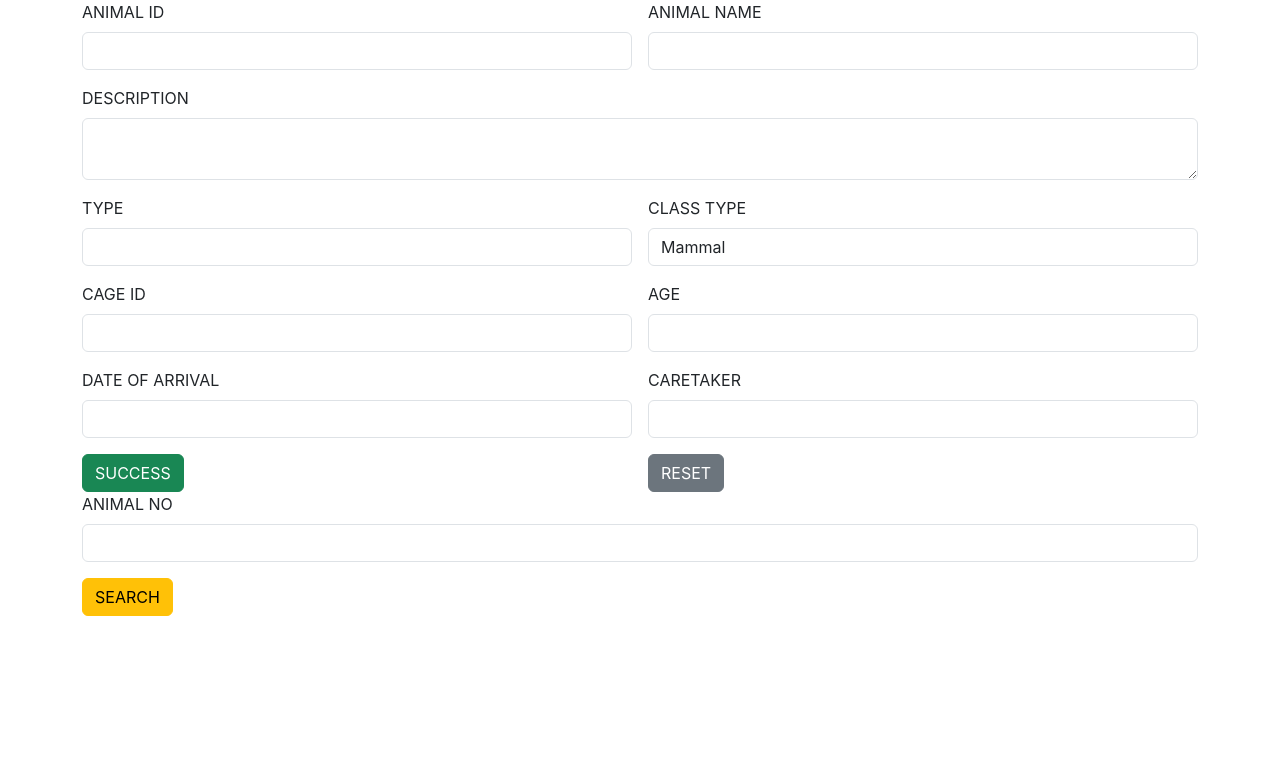
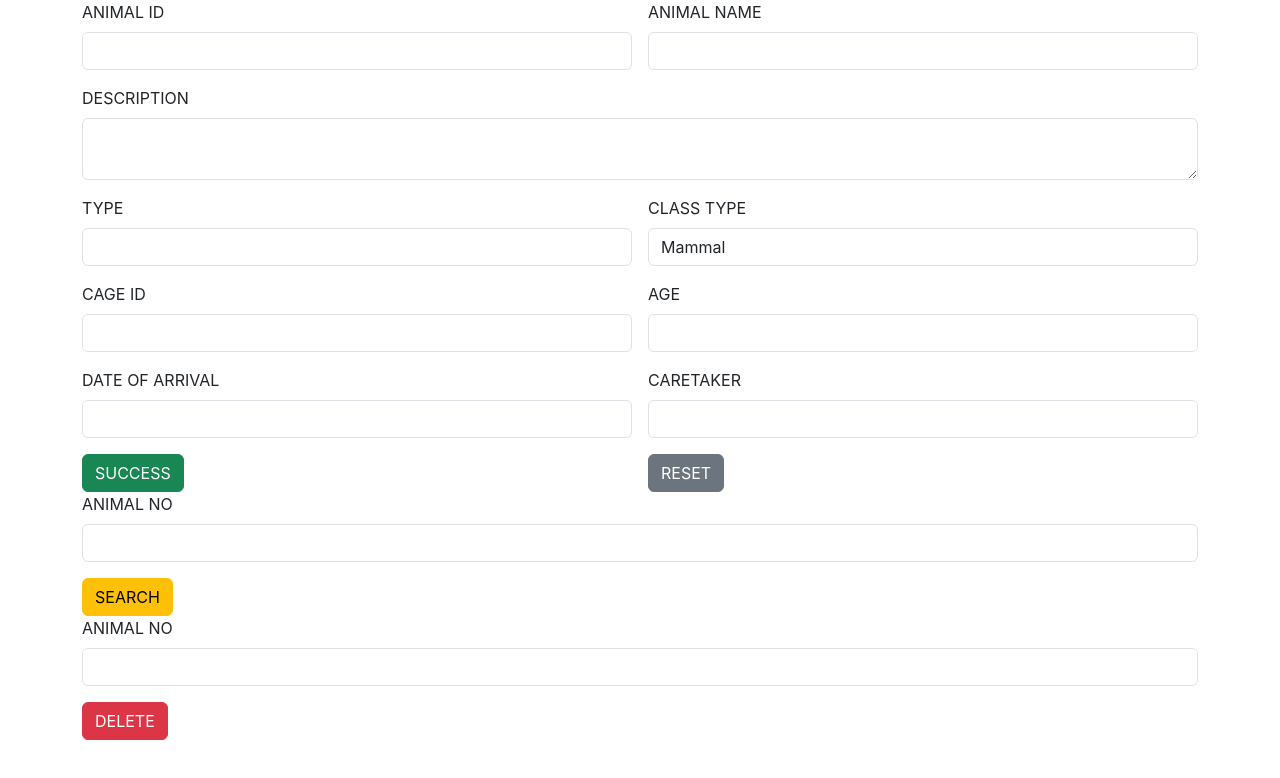
Before and after one commit to safabeegum/ZOO-APP-REACT, a React (Create React App) app: page / in a window 1280 px wide. Shown: the top 778 px of the page. Built offline with nearby package versions, Linux system fonts and the light colour scheme.

Commit message:
Completed

```diff
--- a/src/App.js
+++ b/src/App.js
@@ -2,12 +2,14 @@
 import './App.css';
 import AddAnimals from './components/AddAnimals';
 import SearchAnimals from './components/SearchAnimals';
+import DeleteAnimals from './components/DeleteAnimals';
 
 function App() {
   return (
     <div>
       <AddAnimals/>
       <SearchAnimals/>
+      <DeleteAnimals/>
     </div>
   );
 }
--- /dev/null
+++ b/src/components/DeleteAnimals.jsx
@@ -0,0 +1,25 @@
+import React from 'react'
+
+const DeleteAnimals = () => {
+  return (
+    <div>
+        <div className="container">
+            <div className="row">
+                <div className="col col-12 col-sm-12 col-md-12 col-lg-12 col-xl-12 col-xxl-12">
+                    <div className="row g-3">
+                        <div className="col col-12 col-sm-12 col-md-12 col-lg-12 col-xl-12 col-xxl-12">
+                            <label htmlFor="" className="form-label">ANIMAL NO</label>
+                            <input type="text" className="form-control" />
+                        </div>
+                        <div className="col col-12 col-sm-12 col-md-12 col-lg-12 col-xl-12 col-xxl-12">
+                            <button className="btn btn-danger">DELETE</button>
+                        </div>
+                    </div>
+                </div>
+            </div>
+        </div>
+    </div>
+  )
+}
+
+export default DeleteAnimals
```
